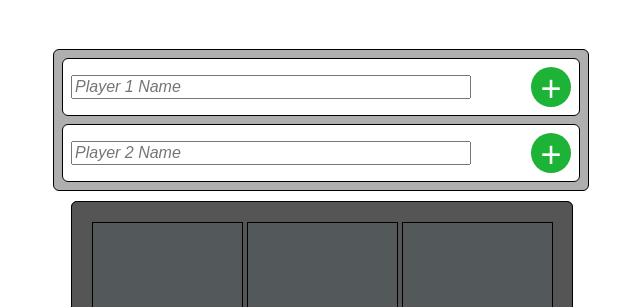
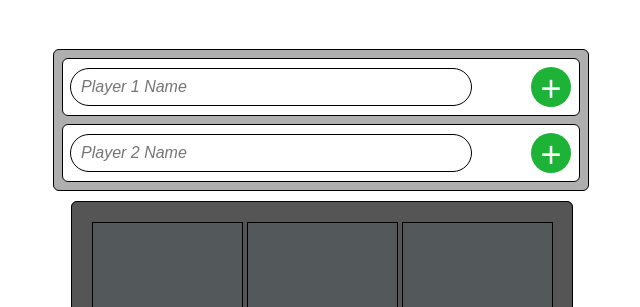
Before and after one commit to njcushing/odin-tic-tac-toe, a website: page index.html in a window 1280 px wide. Shown: the top 307 px of the page, without its empty margins (319-959 px from the left). Drawn offline with nearby package versions, Linux system fonts and the light colour scheme.

Commit message:
Style player name inputs

```diff
--- a/styles.css
+++ b/styles.css
@@ -66,10 +66,25 @@ h1, h2, h3, h4, h5, h6 {
 }
 
 .player-name {
+    width: auto;
+    height: 1.4rem;
+    border-radius: 9999px;
+    border: none;
+    outline: 1px solid black;
+    background-color: #fff;
     white-space: nowrap;
     overflow: hidden;
     text-overflow: ellipsis;
+    padding: 4px 10px;
 }
+.player-name:focus {
+    outline: 2px solid black;
+}
+.player-name:focus::placeholder {
+    color: transparent;
+}
+
+
 .player-info[state="empty"] .player-name {
     font-size: 0.8rem;
     font-style: italic;
```
